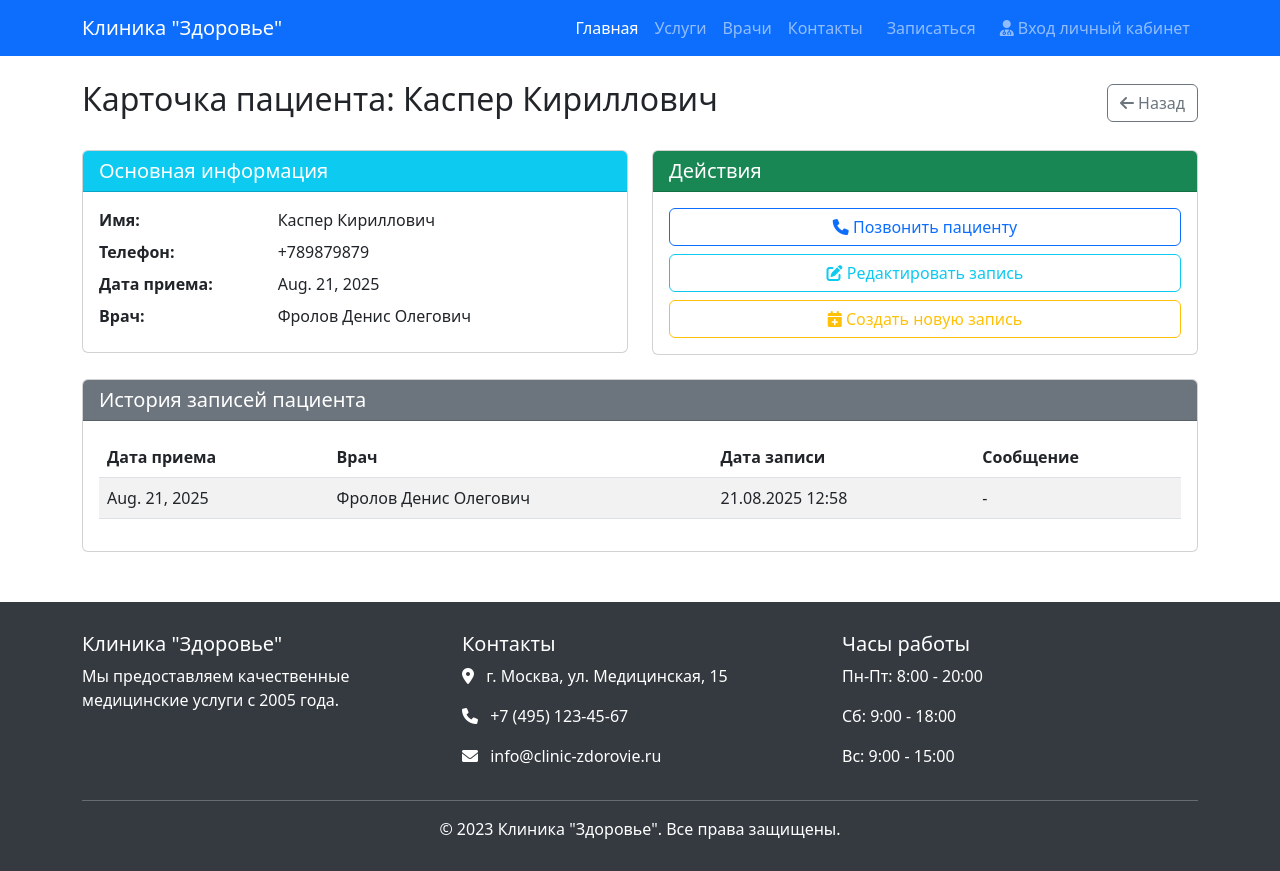
After one commit to Kirill863/diplom_clinic, a Django app: page /patient-card/4/ in a window 1280 px wide. The commit adds this page. Run offline with Django 5.2, Linux system fonts and the light colour scheme; a user stored in the database is signed in; data comes from the database, SQL or seed files in the repository; both versions use the stored data as it was after the commit.

Commit message:
d_создал карточку пациента

```diff
--- a/clinic/urls.py
+++ b/clinic/urls.py
@@ -2,7 +2,7 @@ from django.contrib import admin
 from django.conf.urls.static import static
 from django.urls import path
 from clinic import settings
-from core.views import appointment_success, home, appointment_view, add_testimonial, all_testimonials, staff_login, doctor_login, doctor_dashboard, doctor_logout
+from core.views import appointment_success, home, appointment_view, add_testimonial, all_testimonials, staff_login, doctor_login, doctor_dashboard, doctor_logout, patient_card
 
 
 urlpatterns = [
@@ -16,5 +16,6 @@ urlpatterns = [
     path('doctor/login/', doctor_login, name='doctor_login'),
     path('doctor/dashboard/', doctor_dashboard, name='doctor_dashboard'),
     path('doctor/logout/', doctor_logout, name='doctor_logout'),
+    path('patient-card/<int:appointment_id>/', patient_card, name='patient_card'),
 
 ] + static(settings.MEDIA_URL, document_root=settings.MEDIA_ROOT)
--- a/core/models.py
+++ b/core/models.py
@@ -2,6 +2,20 @@ from django.db import models
 from django.db import models
 from django.core.validators import MinValueValidator, MaxValueValidator
 from django.contrib.auth.hashers import make_password, check_password
+
+
+class Patient(models.Model):
+    name = models.CharField(max_length=100, verbose_name='Имя пациента')
+    phone = models.CharField(max_length=20, verbose_name='Телефон')
+    birth_date = models.DateField(null=True, blank=True, verbose_name='Дата рождения')
+    notes = models.TextField(blank=True, verbose_name='Заметки')
+
+    class Meta:
+        verbose_name = 'Пациент'
+        verbose_name_plural = 'Пациенты'
+
+    def __str__(self):
+        return self.name
 
 class Service(models.Model):
     title = models.CharField(max_length=200)
@@ -45,6 +59,7 @@ class Appointment(models.Model):
     date = models.DateField(verbose_name='Дата приема')
     message = models.TextField(blank=True, verbose_name='Сообщение')
     created_at = models.DateTimeField(auto_now_add=True, verbose_name='Дата создания записи')
+    patient = models.ForeignKey('Patient', on_delete=models.CASCADE, verbose_name='Пациент', null=True, blank=True)
 
     class Meta:
         verbose_name = 'Запись на прием'
--- /dev/null
+++ b/core/templates/core/patient_card.html
@@ -0,0 +1,132 @@
+{% extends 'core/base.html' %}
+
+{% block content %}
+<div class="container mt-4">
+    <div class="row">
+        <div class="col-md-12">
+            <div class="d-flex justify-content-between align-items-center mb-4">
+                <h2>Карточка пациента: {{ appointment.name }}</h2>
+                <div>
+                    <a href="{% url 'doctor_dashboard' %}" class="btn btn-outline-secondary">
+                        <i class="fas fa-arrow-left"></i> Назад
+                    </a>
+                </div>
+            </div>
+
+            <div class="row">
+                <!-- Основная информация -->
+                <div class="col-md-6">
+                    <div class="card mb-4">
+                        <div class="card-header bg-info text-white">
+                            <h5 class="mb-0">Основная информация</h5>
+                        </div>
+                        <div class="card-body">
+                            <div class="row mb-2">
+                                <div class="col-4"><strong>Имя:</strong></div>
+                                <div class="col-8">{{ appointment.name }}</div>
+                            </div>
+                            <div class="row mb-2">
+                                <div class="col-4"><strong>Телефон:</strong></div>
+                                <div class="col-8">{{ appointment.phone }}</div>
+                            </div>
+                            <div class="row mb-2">
+                                <div class="col-4"><strong>Дата приема:</strong></div>
+                                <div class="col-8">{{ appointment.date }}</div>
+                            </div>
+                            <div class="row mb-2">
+                                <div class="col-4"><strong>Врач:</strong></div>
+                                <div class="col-8">{{ appointment.doctor.name }}</div>
+                            </div>
+                            {% if appointment.message %}
+                            <div class="row">
+                                <div class="col-4"><strong>Сообщение:</strong></div>
+                                <div class="col-8">{{ appointment.message }}</div>
+                            </div>
+                            {% endif %}
+                        </div>
+                    </div>
+                </div>
+
+                <!-- Дополнительные действия -->
+                <div class="col-md-6">
+                    <div class="card mb-4">
+                        <div class="card-header bg-success text-white">
+                            <h5 class="mb-0">Действия</h5>
+                        </div>
+                        <div class="card-body">
+                            <div class="d-grid gap-2">
+                                <a href="tel:{{ appointment.phone }}" class="btn btn-outline-primary">
+                                    <i class="fas fa-phone"></i> Позвонить пациенту
+                                </a>
+                                <button class="btn btn-outline-info" data-bs-toggle="modal" data-bs-target="#editModal">
+                                    <i class="fas fa-edit"></i> Редактировать запись
+                                </button>
+                                <button class="btn btn-outline-warning">
+                                    <i class="fas fa-calendar-plus"></i> Создать новую запись
+                                </button>
+                            </div>
+                        </div>
+                    </div>
+                </div>
+            </div>
+
+            <!-- История записей -->
+            <div class="card">
+                <div class="card-header bg-secondary text-white">
+                    <h5 class="mb-0">История записей пациента</h5>
+                </div>
+                <div class="card-body">
+                    {% if patient_history %}
+                    <div class="table-responsive">
+                        <table class="table table-striped">
+                            <thead>
+                                <tr>
+                                    <th>Дата приема</th>
+                                    <th>Врач</th>
+                                    <th>Дата записи</th>
+                                    <th>Сообщение</th>
+                                </tr>
+                            </thead>
+                            <tbody>
+                                {% for record in patient_history %}
+                                <tr>
+                                    <td>{{ record.date }}</td>
+                                    <td>{{ record.doctor.name }}</td>
+                                    <td>{{ record.created_at|date:"d.m.Y H:i" }}</td>
+                                    <td>{{ record.message|default:"-" }}</td>
+                                </tr>
+                                {% endfor %}
+                            </tbody>
+                        </table>
+                    </div>
+                    {% else %}
+                    <div class="alert alert-info">
+                        <i class="fas fa-info-circle me-2"></i>
+                        Нет истории записей.
+                    </div>
+                    {% endif %}
+                </div>
+            </div>
+        </div>
+    </div>
+</div>
+
+<!-- Модальное окно для редактирования -->
+<div class="modal fade" id="editModal" tabindex="-1">
+    <div class="modal-dialog">
+        <div class="modal-content">
+            <div class="modal-header">
+                <h5 class="modal-title">Редактировать запись</h5>
+                <button type="button" class="btn-close" data-bs-dismiss="modal"></button>
+            </div>
+            <div class="modal-body">
+                <p>Здесь будет форма редактирования записи...</p>
+            </div>
+            <div class="modal-footer">
+                <button type="button" class="btn btn-secondary" data-bs-dismiss="modal">Отмена</button>
+                <button type="button" class="btn btn-primary">Сохранить</button>
+            </div>
+        </div>
+    </div>
+</div>
+{% endblock %}
--- a/core/views.py
+++ b/core/views.py
@@ -155,3 +155,21 @@ def doctor_logout(request):
     if 'doctor_name' in request.session:
         del request.session['doctor_name']
     return redirect('core/staff_login')
+
+
+
+@login_required
+def patient_card(request, appointment_id):
+    appointment = get_object_or_404(Appointment, id=appointment_id)
+
+    patient_history = Appointment.objects.filter(
+        phone=appointment.phone
+    ).order_by('-date')
+
+    context = {
+        'appointment': appointment,
+        'patient_history': patient_history,
+        'doctor': appointment.doctor
+    }
+
+    return render(request, 'core/patient_card.html', context)
```
Also changed, not shown: core/templates/core/doctor_dashboard.html (+8 -0 lines), core/migrations/0009_patient_appointment_patient.py (added), db.sqlite3.
